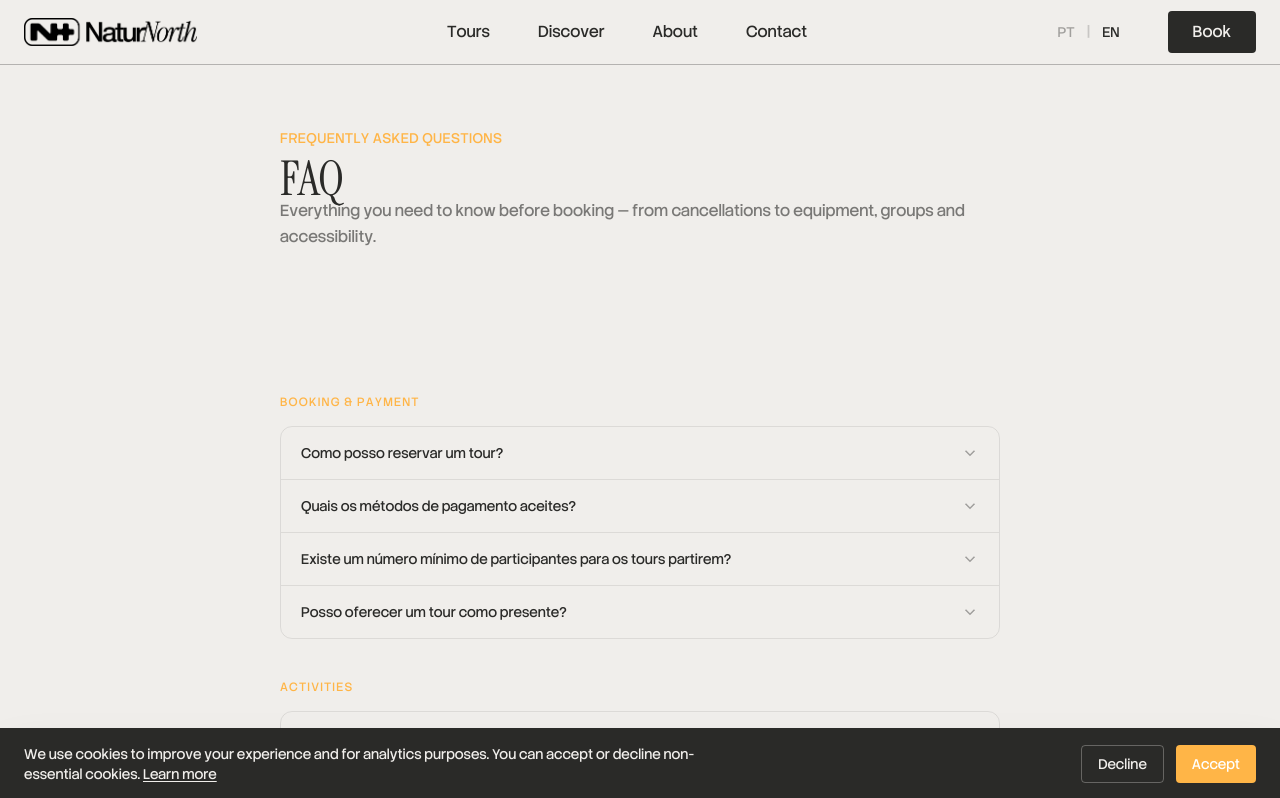
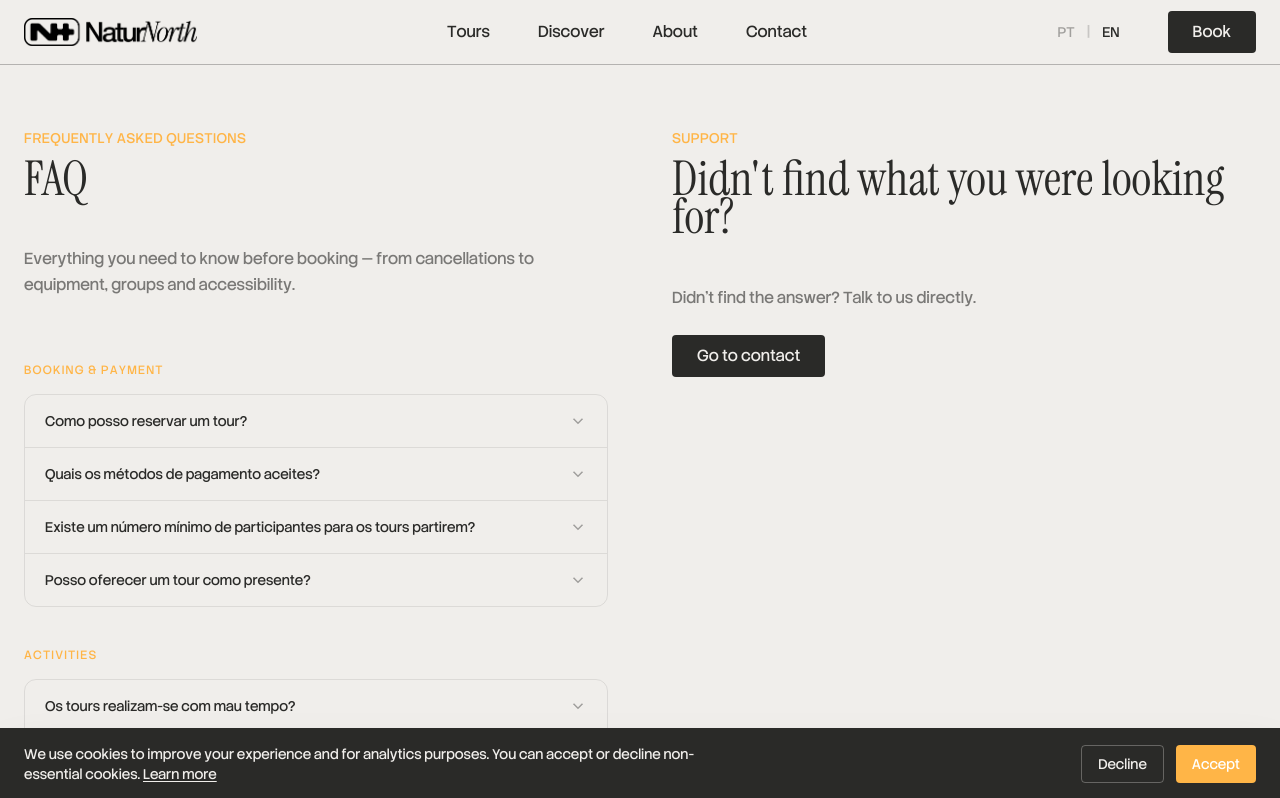
Before and after one commit to pedroalves-dv/natur-barroso, a Next.js app: page /en/faq in a window 1280 px wide. Shown: the top 798 px of the page. Built offline with nearby package versions, Linux system fonts and the light colour scheme.

Commit message:
testing prep for audit

```diff
--- a/messages/en.json
+++ b/messages/en.json
@@ -121,10 +121,10 @@
   },
   "AboutPage": {
     "eyebrow": "Our team",
-    "title": "Local guides. Barroso born.",
+    "title": "Local guides. Local Knowledge.",
     "subtitle": "We are a small, local team passionate about the territory we call home. Every tour is guided by someone who grew up here.",
     "storyEyebrow": "Our story",
-    "storyTitle": "Born in Barroso",
+    "storyTitle": "NaturNorth",
     "guidesEyebrow": "The team",
     "guidesTitle": "Our guides",
     "valuesEyebrow": "Our principles",
@@ -171,7 +171,10 @@
     "eyebrow": "Frequently asked questions",
     "title": "FAQ",
     "subtitle": "Everything you need to know before booking — from cancellations to equipment, groups and accessibility.",
-    "contactCta": "Didn't find the answer? Talk to us directly."
+    "contactCta": "Didn't find the answer? Talk to us directly.",
+    "contactEyebrow": "Support",
+    "contactSidebarTitle": "Didn't find what you were looking for?",
+    "contactBtn": "Go to contact"
   },
   "RegionPage": {
     "eyebrow": "The territory",
--- a/messages/pt.json
+++ b/messages/pt.json
@@ -170,7 +170,10 @@
     "eyebrow": "Perguntas frequentes",
     "title": "FAQ",
     "subtitle": "Tudo o que precisa saber antes de reservar — de cancelamentos a equipamento, passando por grupos e acessibilidade.",
-    "contactCta": "Não encontrou a resposta? Fale connosco diretamente."
+    "contactCta": "Não encontrou a resposta? Fale connosco diretamente.",
+    "contactEyebrow": "Suporte",
+    "contactSidebarTitle": "Não encontrou o que procurava?",
+    "contactBtn": "Ir para contacto"
   },
   "RegionPage": {
     "eyebrow": "O território",
--- a/src/app/[locale]/faq/page.tsx
+++ b/src/app/[locale]/faq/page.tsx
@@ -23,35 +23,37 @@ export default async function FAQPage({ params }: Props) {
   const t = await getTranslations('FAQPage');
 
   return (
-    <>
-      {/* Header */}
-      <section className="pt-32 pb-16 bg-fog">
-        <div className="max-w-3xl mx-auto px-4 md:px-6">
-          <p className="eyebrow text-amber">
-            {t('eyebrow')}
-          </p>
-          <h1 className="section-title">{t('title')}</h1>
-          <p className="text-granite/60 leading-relaxed">{t('subtitle')}</p>
-        </div>
-      </section>
+    <section className="pt-32 pb-20 bg-fog">
+      <div className="container-wide">
+        <div className="grid lg:grid-cols-2 gap-16 items-start">
 
-      {/* Accordion */}
-      <section className="py-20 bg-fog">
-        <div className="max-w-3xl mx-auto px-4 md:px-6">
-          <FAQAccordion items={faqItems} locale={locale} />
+          {/* Left: page header + accordion */}
+          <div>
+            <div className="mb-16">
+              <p className="eyebrow text-amber">{t('eyebrow')}</p>
+              <h1 className="section-title mb-8 md:mb-12">{t('title')}</h1>
+              <p className="text-granite/60 leading-relaxed">{t('subtitle')}</p>
+            </div>
+            <FAQAccordion items={faqItems} locale={locale} />
+          </div>
 
-          {/* Contact CTA */}
-          <div className="mt-16 text-center">
-            <p className="text-granite/60 text-sm mb-4">{t('contactCta')}</p>
+          {/* Right: sticky contact section */}
+          <div className="lg:sticky lg:top-32 flex flex-col gap-6">
+            <div>
+              <p className="eyebrow text-amber">{t('contactEyebrow')}</p>
+              <h2 className="section-title mb-8 md:mb-12">{t('contactSidebarTitle')}</h2>
+              <p className="text-granite/60 leading-relaxed">{t('contactCta')}</p>
+            </div>
             <Link
               href={`/${locale}/contact`}
-              className="btn-lg btn-granite-ghost"
+              className="btn-lg btn-granite self-start"
             >
-              {locale === 'pt' ? 'Ir para contacto' : 'Go to contact'}
+              {t('contactBtn')}
             </Link>
           </div>
+
         </div>
-      </section>
-    </>
+      </div>
+    </section>
   );
 }
```
